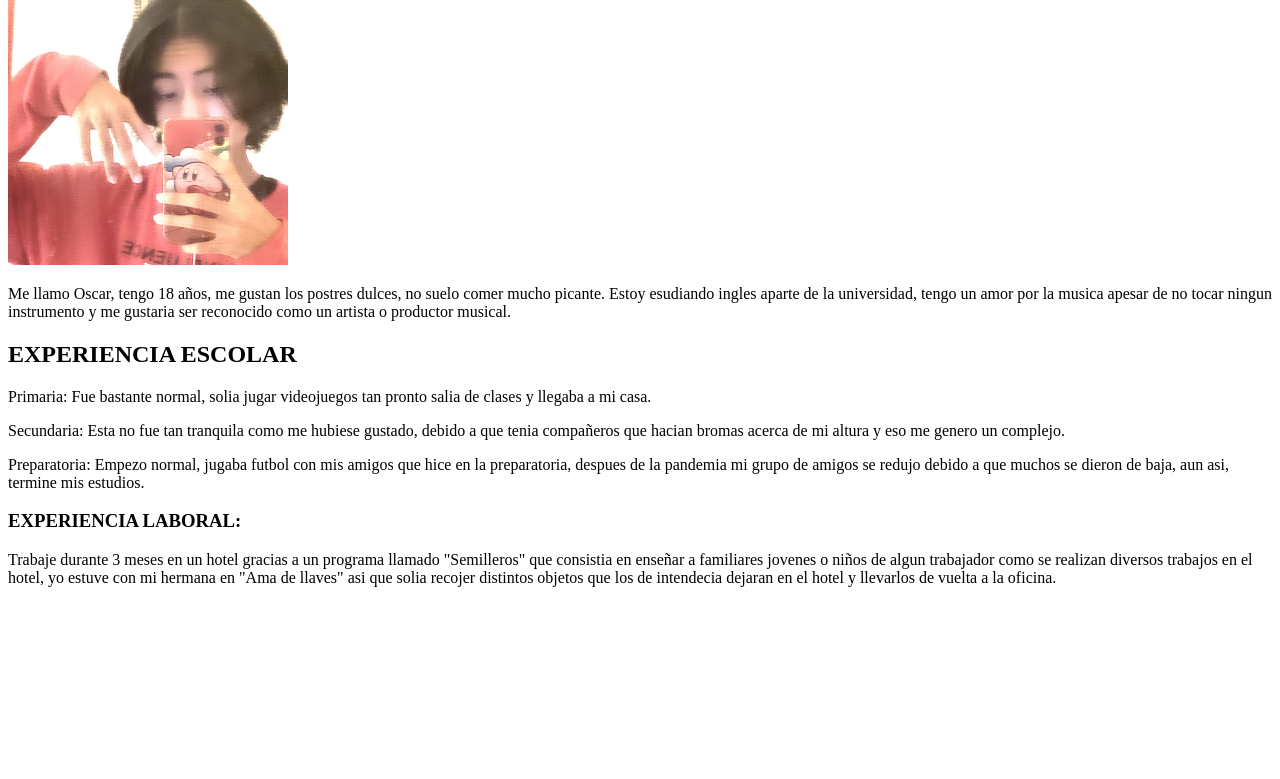
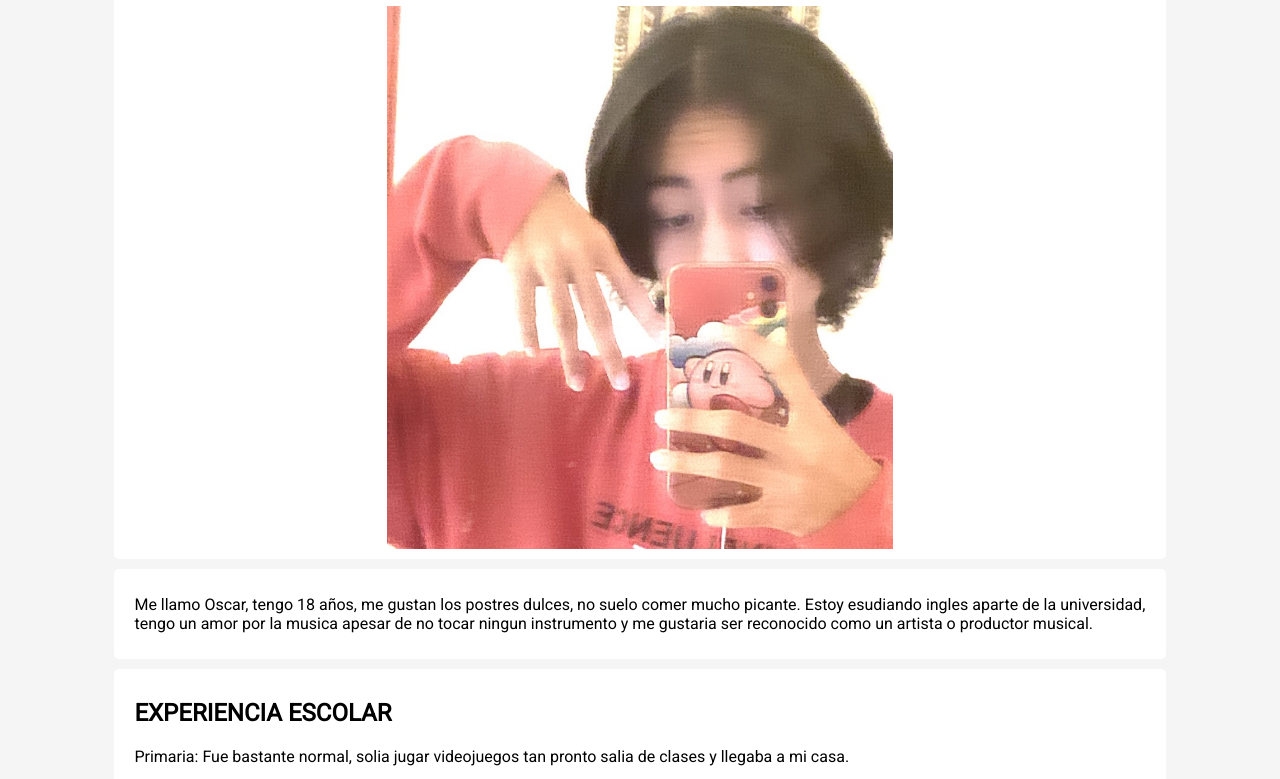
Before and after one commit to darkukore/mi-primer-repositorio-1, a plain HTML site: page index.html in a window 1280 px wide. Shown: the part 95-874 px from the top of the page. Before the commit the page ends 800 px from the top, so only its background shows below. Drawn offline with Linux system fonts and the light colour scheme.

Commit message:
AGREGANDO CSS

```diff
--- /dev/null
+++ b/css/styles.css
@@ -0,0 +1,17 @@
+@import url('https://fonts.googleapis.com/css2?family=Roboto&display=swap');
+body{
+    background: #f5f5f5;
+    font-family: 'Roboto', sans-serif;
+}
+div{
+    width: 80%;
+    background: white;
+    margin: 10px auto;
+    padding: 10px 20px;
+    border-radius: 5px;
+}
+img{
+    width: 50%;
+    margin: auto;
+    display: block;
+}
--- a/index.html
+++ b/index.html
@@ -1,19 +1,28 @@
 <!DOCTYPE html>
-<html lang="en">
+<html lang="es-MX">
+<link rel="stylesheet" href="css/styles.css">
 <head>
     <meta charset="UTF-8">
     <meta name="viewport" content="width=device-width, initial-scale=1.0">
     <title>Document</title>
 </head>
 <body>
+    <div>
     <h1>CURRICULUM VITAE OSCAR AGUIRRE CORTES</h1>
-    <img src="FOTO1/FOTO.JPG" height="280" width="280"/>
+    <img src="FOTO1/FOTO.JPG"/>
+    </div>
+    <div>
     <p>Me llamo Oscar, tengo 18 años, me gustan los postres dulces, no suelo comer mucho picante. Estoy esudiando ingles aparte de la universidad, tengo un amor por la musica apesar de no tocar ningun instrumento y me gustaria ser reconocido como un artista o productor musical.</p>
+    </div>
+    <div>
     <h2>EXPERIENCIA ESCOLAR</h2>
     <p>Primaria: Fue bastante normal, solia jugar videojuegos tan pronto salia de clases y llegaba a mi casa.</p>
     <p>Secundaria: Esta no fue tan tranquila como me hubiese gustado, debido a que tenia compañeros que hacian bromas acerca de mi altura y eso me genero un complejo.</p>
     <p>Preparatoria: Empezo normal, jugaba futbol con mis amigos que hice en la preparatoria, despues de la pandemia mi grupo de amigos se redujo debido a que muchos se dieron de baja, aun asi, termine mis estudios.</p>
+    </div>
+    <div>
     <h3>EXPERIENCIA LABORAL:</h3>
     <p>Trabaje durante 3 meses en un hotel gracias a un programa llamado "Semilleros" que consistia en enseñar a familiares jovenes o niños de algun trabajador como se realizan diversos trabajos en el hotel, yo estuve con mi hermana en "Ama de llaves" asi que solia recojer distintos objetos que los de intendecia dejaran en el hotel y llevarlos de vuelta a la oficina.</p>
+    </div>
 </body>
 </html>
```
